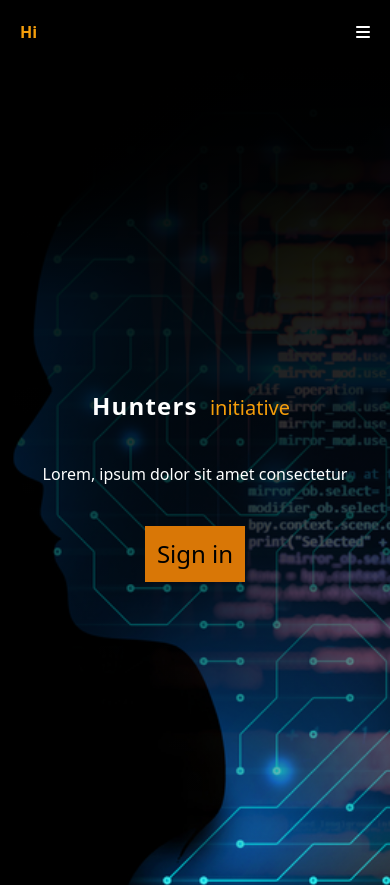
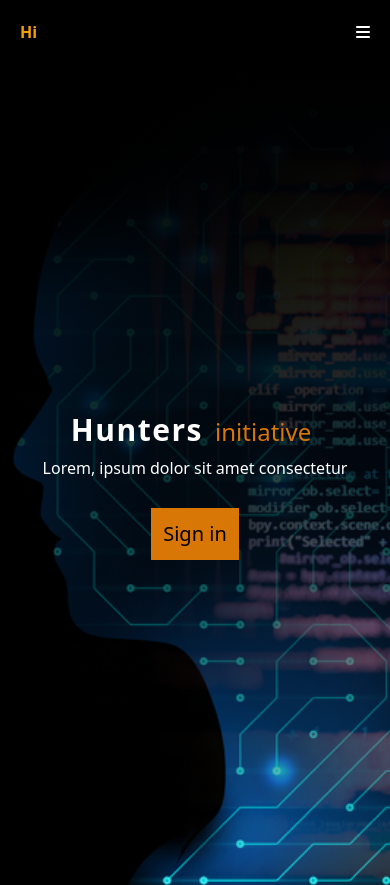
Before and after one commit to Tony2308/hunterSite, a plain HTML site: page index.html in a window 390 px wide. Shown: the top 885 px of the page. Drawn offline with nearby package versions, Linux system fonts and the light colour scheme.

Commit message:
first commit update update 1.0

```diff
--- a/index.html
+++ b/index.html
@@ -28,7 +28,7 @@
        right: -100%;
         width: 40%;
         top: 0%;
-        background-color: #181818;
+        background-color: black;
         min-width: auto;
         z-index: 0;
 
@@ -69,11 +69,11 @@
 
     </header>
 
-    <section class=" flex flex-col justify-center items-center min-w-full min-h-screen max-h-auto  bg-opacity-5 bg-cover bg-center space-y-5 " style="background-image:linear-gradient(black,70%,transparent), url('/img/landing.jpg')">
-        <div class="w-full max-h-auto mb-5">
+    <section class=" flex flex-col justify-center items-center min-w-full min-h-screen max-h-auto  bg-opacity-5 bg-cover bg-center space-y-2 " style="background-image:linear-gradient(black,70%,transparent), url('/img/landing.jpg')">
+        <div class="w-full max-h-auto ">
             <h1 class="text-white ">
-                <span class=" text-2xl font-bold tracking-wider md:text-6xl " >Hunters</span>
-                <span class=" text-xl px-2 text-yellow-500 md:text-4xl md:font-normal">initiative</span>
+                <span class=" text-3xl font-bold tracking-wider md:text-6xl " >Hunters</span>
+                <span class=" text-2xl px-2 text-yellow-600 md:text-4xl md:font-normal">initiative</span>
             </h1>
         </div>
 
@@ -81,7 +81,7 @@
             <h3 class="text-white font-extralight md:text-xl"> Lorem, ipsum dolor sit amet consectetur </h3>
          </div>
          <div class="pt-5">
-            <button class="text-2xl bg-yellow-600 p-3 font-lighter"> Sign in </button>
+            <button class="text-xl md:text-2xl bg-yellow-600 p-3 font-lighter"> Sign in </button>
          </div>
 
 
```
